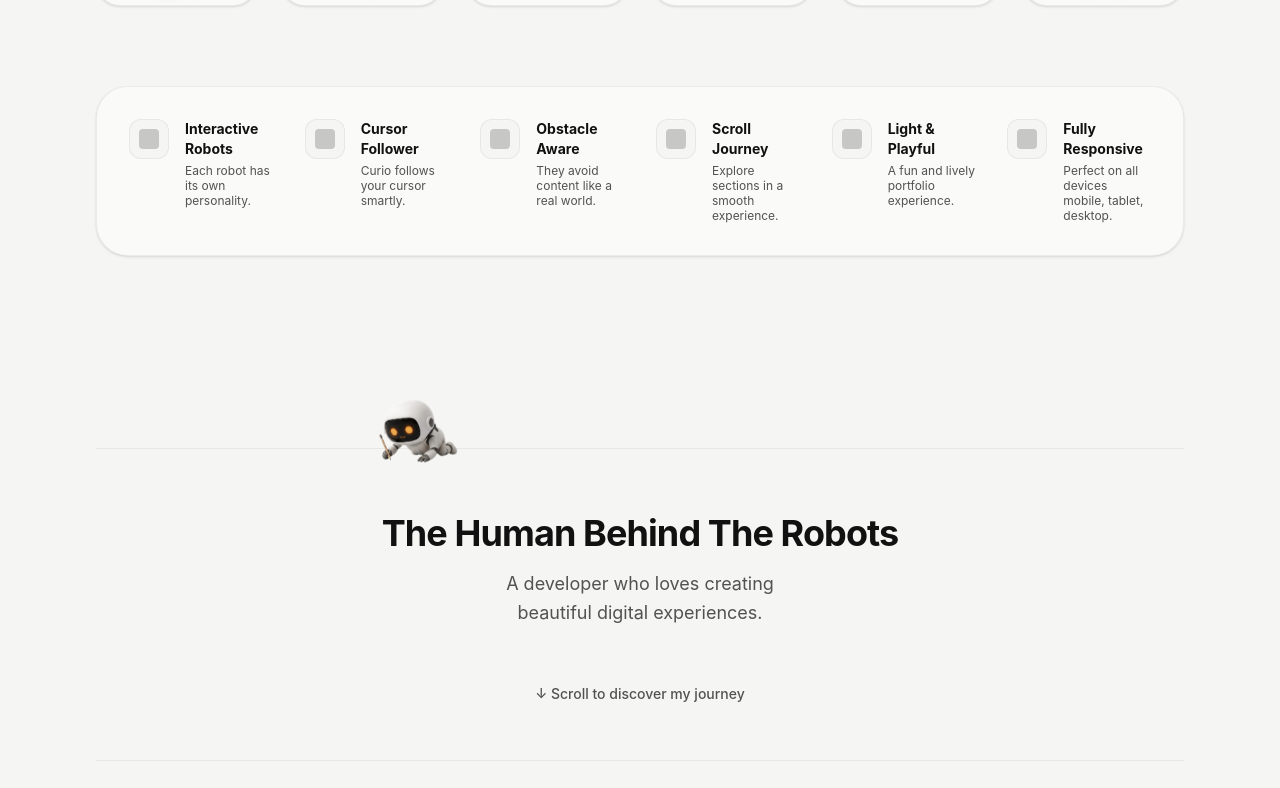
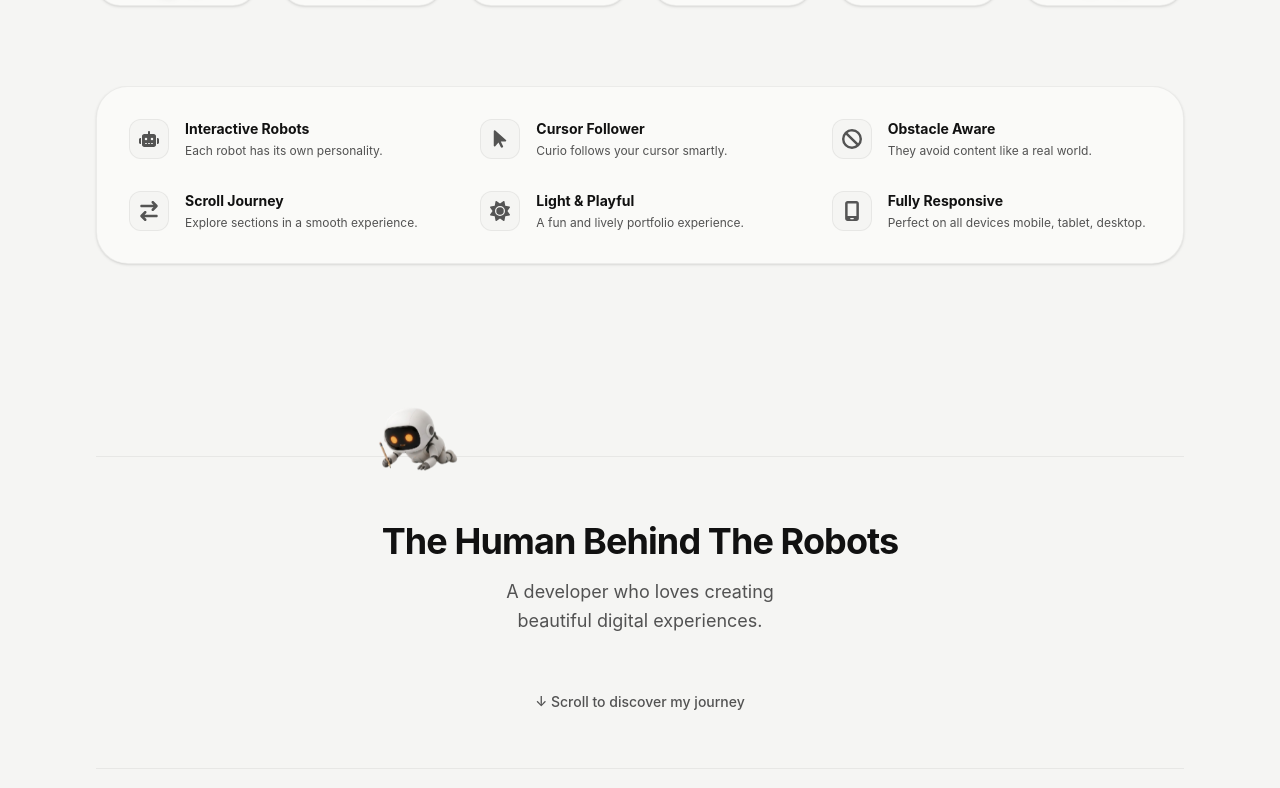
Before and after one commit to tapan-7/robo-folio, a Next.js app: page / in a window 1280 px wide. Shown: the part 1352-2140 px from the top of the page. Built offline with nearby package versions, Linux system fonts and the light colour scheme.

Commit message:
refactor: update icon styling, unify component colors, and add icons to FeatureBar cards

```diff
--- a/components/Experience.tsx
+++ b/components/Experience.tsx
@@ -124,7 +124,8 @@ export default function Experience() {
                 {/* Thick road surface */}
                 <path
                   d={d}
-                  className="stroke-[#222222] dark:stroke-white/10 transition-colors duration-300"
+                  stroke="currentColor"
+                  className="text-foreground dark:text-foreground/10 transition-colors duration-300"
                   strokeWidth="100"
                   fill="none"
                   strokeLinecap="round"
@@ -133,7 +134,8 @@ export default function Experience() {
                 {/* White dashed centerline */}
                 <path
                   d={d}
-                  className="stroke-white dark:stroke-white/50 transition-colors duration-300"
+                  stroke="currentColor"
+                  className="text-background dark:text-background transition-colors duration-300"
                   strokeWidth="6"
                   strokeDasharray="30 40"
                   fill="none"
--- a/components/FeatureBar.tsx
+++ b/components/FeatureBar.tsx
@@ -1,6 +1,7 @@
 "use client";
 
 import { motion } from "framer-motion";
+import { FaRobot, FaArrowPointer, FaBan, FaArrowRightArrowLeft, FaSun, FaMobileScreen } from "react-icons/fa6";
 
 export default function FeatureBar() {
   return (
@@ -11,18 +12,18 @@ export default function FeatureBar() {
         viewport={{ once: true }}
         className="max-w-[1600px] mx-auto bg-card border border-border rounded-[32px] p-8 shadow-sm overflow-hidden"
       >
-        <div className="grid grid-cols-1 md:grid-cols-2 lg:grid-cols-3 xl:grid-cols-6 gap-8">
+        <div className="grid grid-cols-1 md:grid-cols-2 lg:grid-cols-3 gap-8">
           {[
-            { title: "Interactive Robots", desc: "Each robot has its own personality." },
-            { title: "Cursor Follower", desc: "Curio follows your cursor smartly." },
-            { title: "Obstacle Aware", desc: "They avoid content like a real world." },
-            { title: "Scroll Journey", desc: "Explore sections in a smooth experience." },
-            { title: "Light & Playful", desc: "A fun and lively portfolio experience." },
-            { title: "Fully Responsive", desc: "Perfect on all devices mobile, tablet, desktop." },
+            { title: "Interactive Robots", desc: "Each robot has its own personality.", icon: FaRobot },
+            { title: "Cursor Follower", desc: "Curio follows your cursor smartly.", icon: FaArrowPointer },
+            { title: "Obstacle Aware", desc: "They avoid content like a real world.", icon: FaBan },
+            { title: "Scroll Journey", desc: "Explore sections in a smooth experience.", icon: FaArrowRightArrowLeft },
+            { title: "Light & Playful", desc: "A fun and lively portfolio experience.", icon: FaSun },
+            { title: "Fully Responsive", desc: "Perfect on all devices mobile, tablet, desktop.", icon: FaMobileScreen },
           ].map((feature, i) => (
             <div key={i} className="flex items-start gap-4">
               <div className="w-10 h-10 shrink-0 rounded-xl bg-background border border-border flex items-center justify-center">
-                <div className="w-5 h-5 bg-foreground/20 rounded-sm"></div>
+                <feature.icon className="w-5 h-5 text-foreground/70" />
               </div>
               <div>
                 <h4 className="font-bold text-sm mb-1">{feature.title}</h4>
--- a/components/ThemeToggle.tsx
+++ b/components/ThemeToggle.tsx
@@ -22,13 +22,11 @@ export function ThemeToggle() {
     >
       {theme === "light" ? (
         <FaSun
-          className="rotate-0 scale-100 transition-all dark:-rotate-90 dark:scale-0"
-          color="text-foreground"
+          className="rotate-0 scale-100 transition-all dark:-rotate-90 dark:scale-0 text-foreground"
         />
       ) : (
         <FaMoon
-          className="rotate-90 scale-0 transition-all dark:rotate-0 dark:scale-100"
-          color="text-foreground"
+          className="rotate-90 scale-0 transition-all dark:rotate-0 dark:scale-100 text-foreground"
         />
       )}
     </button>
```
